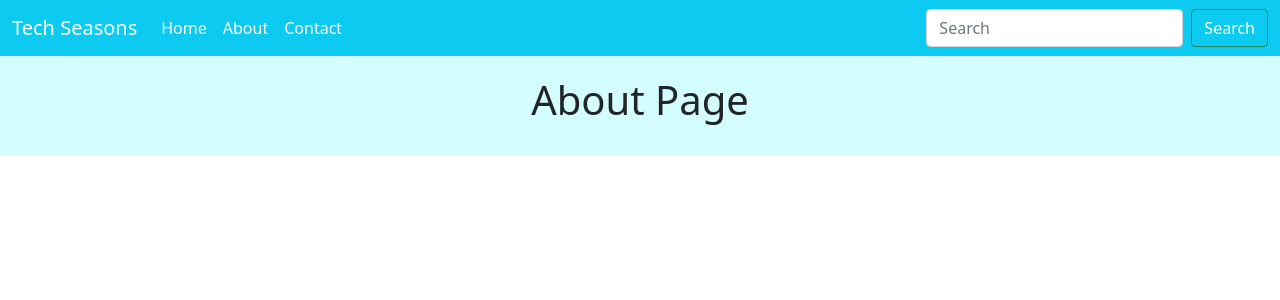
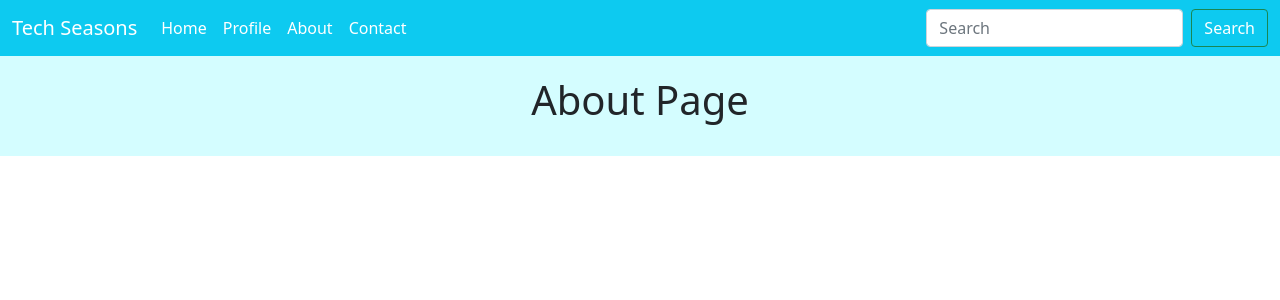
Before and after one commit to hafij15/django, a Django app: page /aboutus/ in a window 1280 px wide. Shown: the top 300 px of the page. Run offline with Django 3.2, Linux system fonts and the light colour scheme.

Commit message:
url patterns (dynamically load pages from navbar url)

```diff
--- a/portfolio/employee/urls.py
+++ b/portfolio/employee/urls.py
@@ -3,5 +3,5 @@ from . import views
 
 urlpatterns = [
     path('', views.employee),
-    path('profile/', views.profile),
+    path('profile/', views.profile, name='profile'),
 ]
--- a/portfolio/portfolio/urls.py
+++ b/portfolio/portfolio/urls.py
@@ -4,8 +4,8 @@ from . import views
 
 urlpatterns = [
     path('admin/', admin.site.urls),
-    path('', views.home),
-    path('aboutus/', views.about),
-    path('contactus/', views.contact),
+    path('', views.home, name='home'),
+    path('aboutus/', views.about, name='about'),
+    path('contactus/', views.contact, name='contact'),
     path('employee/', include('employee.urls')), # using this include connect with the main app portfolio.
 ]
--- a/portfolio/templates/layouts.html
+++ b/portfolio/templates/layouts.html
@@ -23,20 +23,23 @@
     <!--<h1>Home Page</h1>-->
     <nav class="navbar navbar-expand-lg navbar-light bg-info">
         <div class="container-fluid">
-            <a class="navbar-brand  text-white" href="#">Tech Seasons</a>
+            <a class="navbar-brand  text-white" href="{% url 'home' %}">Tech Seasons</a>
             <button class="navbar-toggler" type="button" data-bs-toggle="collapse" data-bs-target="#navbarSupportedContent" aria-controls="navbarSupportedContent" aria-expanded="false" aria-label="Toggle navigation">
             <span class="navbar-toggler-icon"></span>
             </button>
             <div class="collapse navbar-collapse" id="navbarSupportedContent">
             <ul class="navbar-nav me-auto mb-2 mb-lg-0">
                 <li class="nav-item">
-                <a class="nav-link text-white active" aria-current="page" href="#">Home</a>
+                <a class="nav-link text-white active" aria-current="page" href="{% url 'home' %}">Home</a>
                 </li>
                 <li class="nav-item">
-                <a class="nav-link text-white" href="#">About</a>
+                <a class="nav-link text-white" href="{% url 'profile' %}">Profile</a>
                 </li>
                 <li class="nav-item">
-                <a class="nav-link text-white" href="#">Contact</a>
+                <a class="nav-link text-white" href="{% url 'about' %}">About</a>
+                </li>
+                <li class="nav-item">
+                <a class="nav-link text-white" href="{% url 'contact' %}">Contact</a>
                 </li>
             </ul>
             <form class="d-flex">
```
